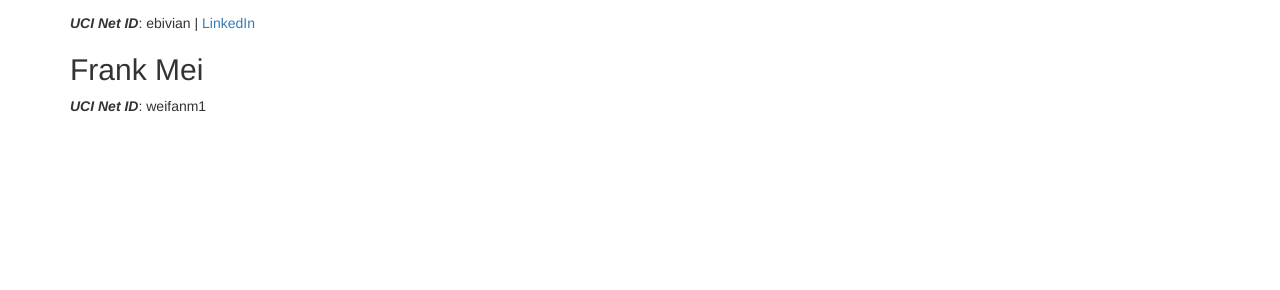
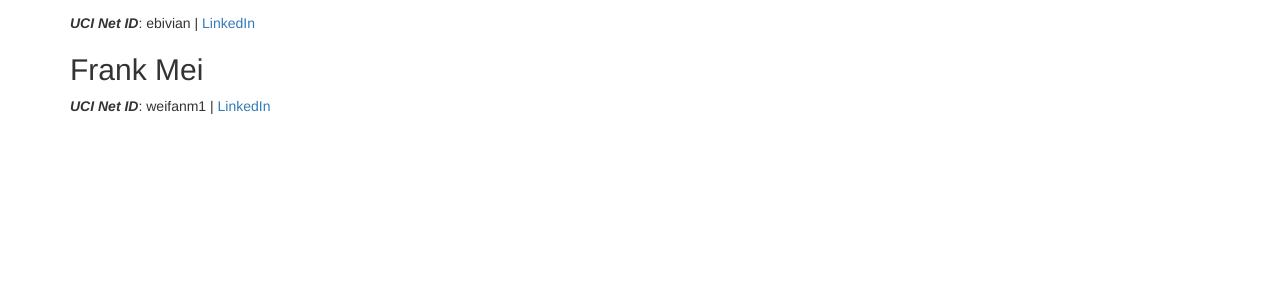
Before and after one commit to AllanWu04/TheQuackers, a Jekyll site: the page built from docs/team.md, in a window 1280 px wide. Shown: the part 326-616 px from the top of the page. Built offline with Jekyll 4.4.1, drawn with Linux system fonts in a browser that asks for light colours.

Commit message:
added Frank linkedin link

```diff
--- a/docs/team.md
+++ b/docs/team.md
@@ -13,4 +13,4 @@ title:  Team
 ***UCI Net ID***: ebivian | [LinkedIn](www.linkedin.com/in/emmanuelbivian)
 
 ## Frank Mei
-***UCI Net ID***: weifanm1
+***UCI Net ID***: weifanm1 | [LinkedIn](www.linkedin.com/in/wei-fan-mei-6146592a5)
```
